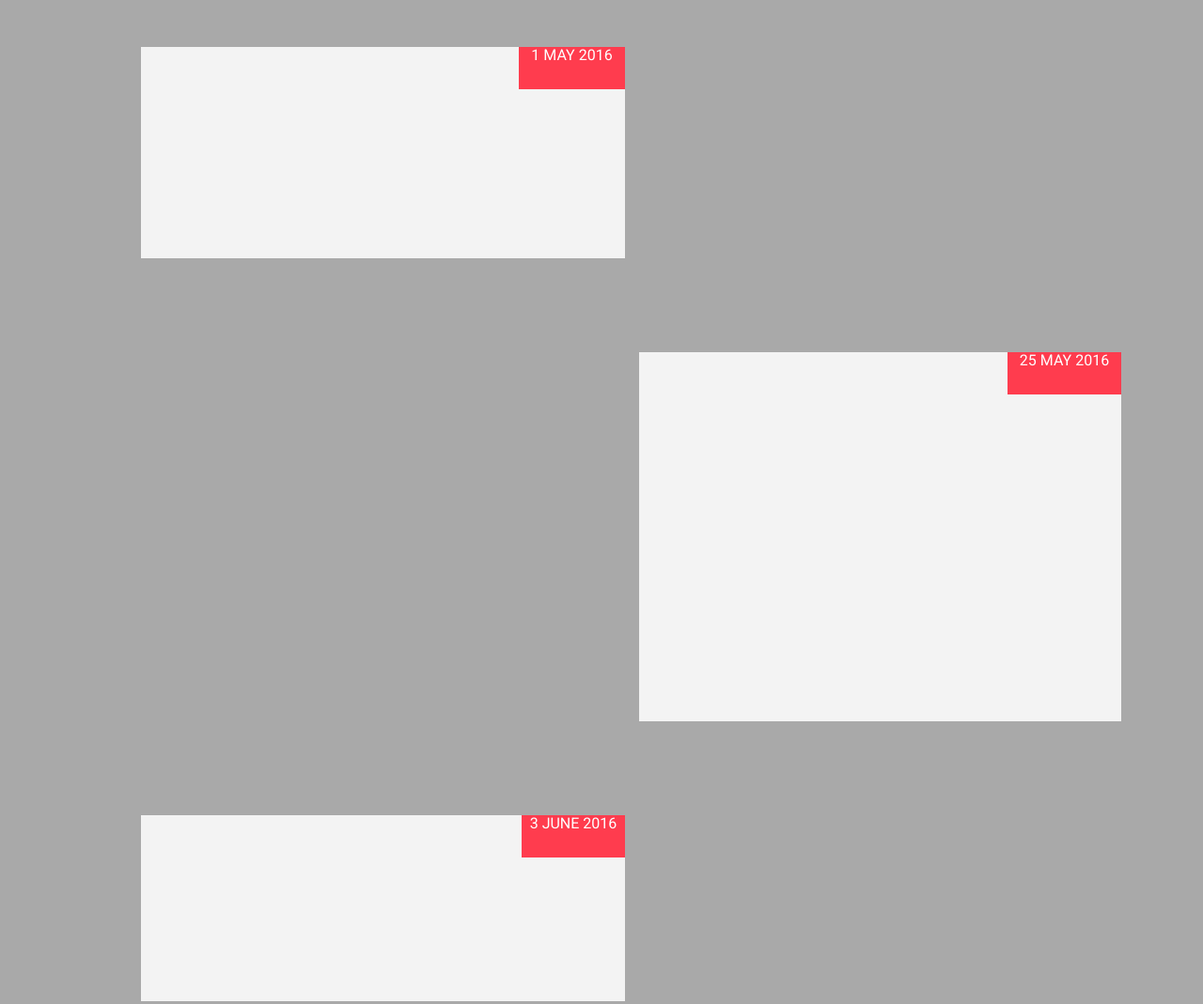
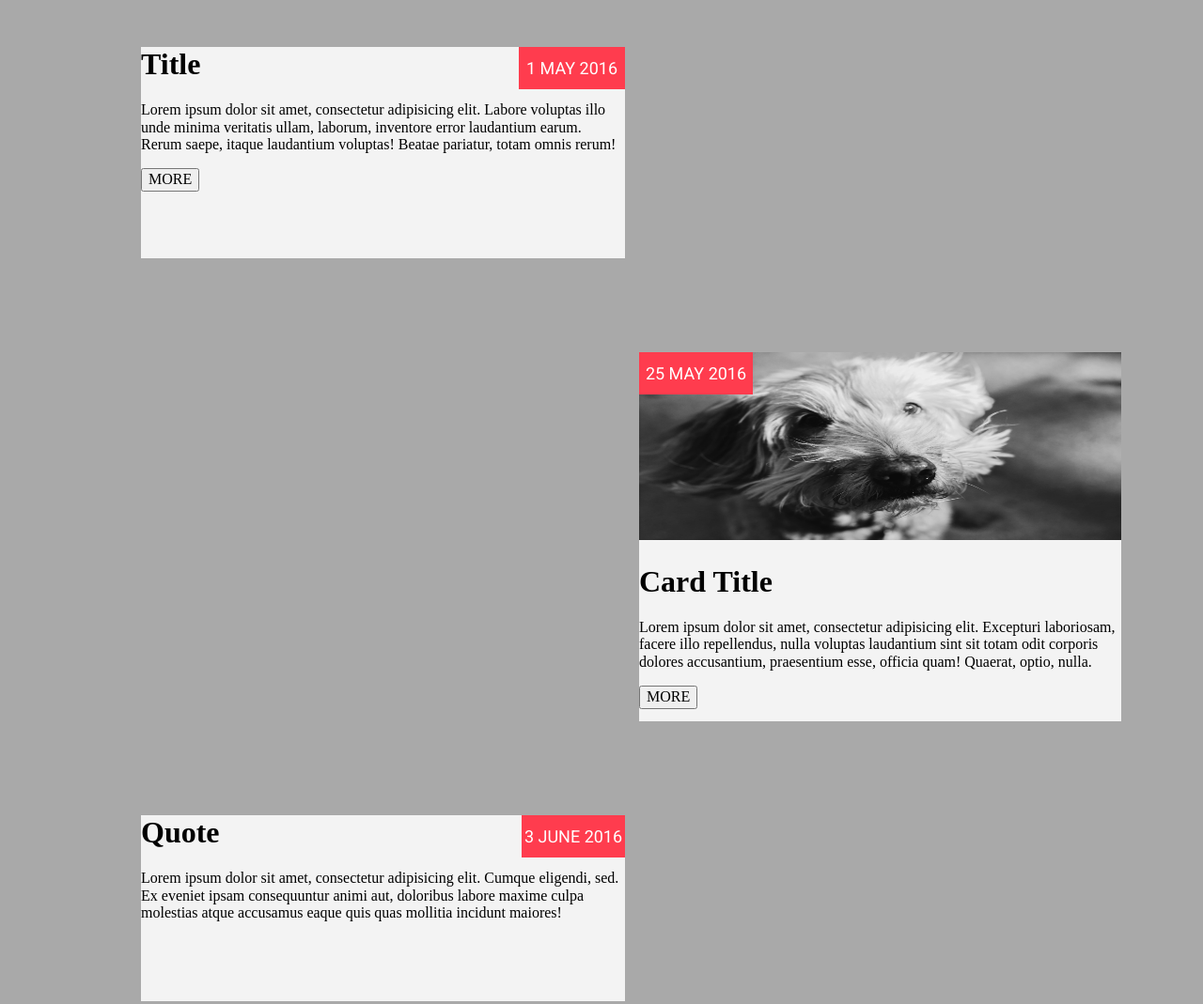
Before and after one commit to richardsummer/vertical-timeline, a plain HTML site: page index.html in a window 1280 px wide. Shown: the whole page at 94% size. Drawn offline with Linux system fonts and the light colour scheme.

Commit message:
Image added

```diff
--- a/index.html
+++ b/index.html
@@ -10,12 +10,21 @@
   <body>
     <section class="section-1">
       <div class="div-1">1 MAY 2016</div>
+      <h1>Title</h1>
+      <p>Lorem ipsum dolor sit amet, consectetur adipisicing elit. Labore voluptas illo unde minima veritatis ullam, laborum, inventore error laudantium earum. Rerum saepe, itaque laudantium voluptas! Beatae pariatur, totam omnis rerum!</p>
+      <button type="button" name="button">MORE</button>
     </section>
     <section class="section-2">
+      <img src="images/dog.jpg" alt="Dog">
       <div class="div-2">25 MAY 2016</div>
+      <h1>Card Title</h1>
+      <p>Lorem ipsum dolor sit amet, consectetur adipisicing elit. Excepturi laboriosam, facere illo repellendus, nulla voluptas laudantium sint sit totam odit corporis dolores accusantium, praesentium esse, officia quam! Quaerat, optio, nulla.</p>
+      <button>MORE</button>
     </section>
     <section class="section-3">
       <div class="div-3">3 JUNE 2016</div>
+      <h1>Quote</h1>
+      <p>Lorem ipsum dolor sit amet, consectetur adipisicing elit. Cumque eligendi, sed. Ex eveniet ipsam consequuntur animi aut, doloribus labore maxime culpa molestias atque accusamus eaque quis quas mollitia incidunt maiores!</p>
     </section>
   </body>
 </html>
--- a/styles.css
+++ b/styles.css
@@ -9,6 +9,7 @@ div {
   color: #fff;
   text-align: center;
   font-family: 'Roboto', sans-serif;
+  font-size: 18px;
 }
 
 .section-1 {
@@ -27,6 +28,7 @@ div {
   /* 112px total width-45px total height */
   background-color: #FF3C4E;
   display: inline-block;
+  line-height: 45px;
   position: absolute;
   right: 0;
   top: 0;
@@ -52,13 +54,21 @@ div {
   /* 121px total width-44px total height */
   background-color: #FF3C4E;
   display: inline-block;
+  line-height: 45px;
   position: absolute;
-  right: 0;
+  left: 0;
   top: 0;
   width: 121px;
   height: 45px;
   /* font-size: 20px; */
 }
+
+img {
+  width: 513px;
+  height: 200px;
+}
+
+/* Image = 513px total width-202px total height */
 
 .section-3 {
   /* 515px total width-198px total height */
@@ -75,6 +85,7 @@ div {
   /* 110px total width-45px total height */
   background-color: #FF3C4E;
   display: inline-block;
+  line-height: 45px;
   position: absolute;
   right: 0;
   top: 0;
```
Also changed, not shown: images/dog.jpg (added), 1 other file.
